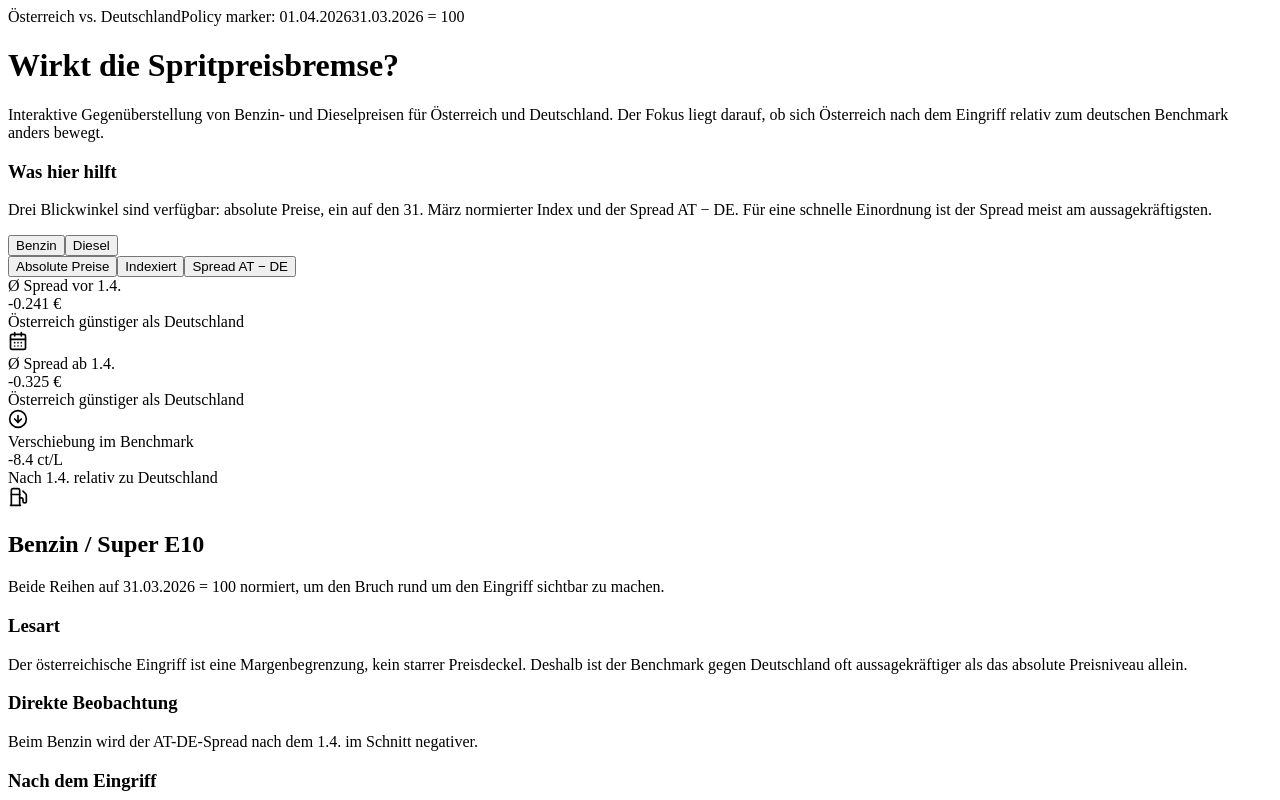
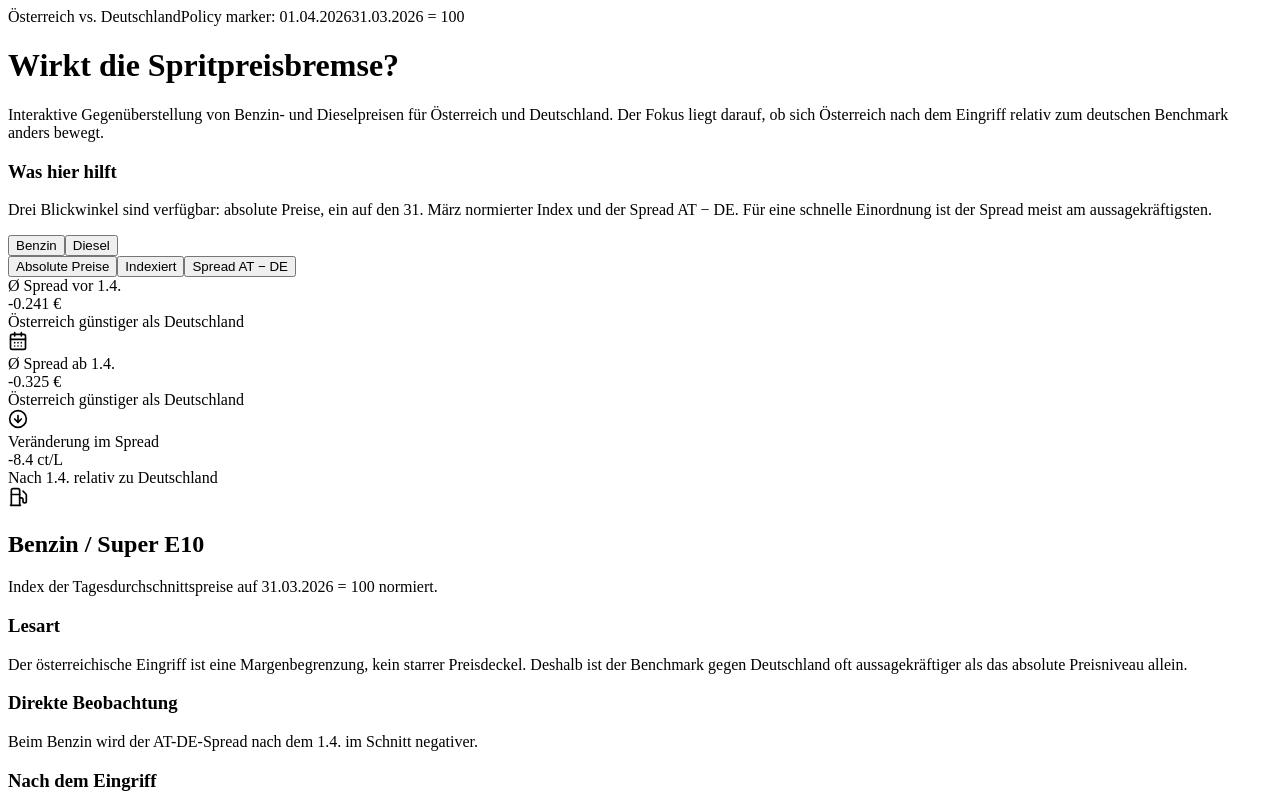
Before and after one commit to maxgoedl/Spritpreisbremse, a React (Vite) app: page / in a window 1280 px wide. Shown: the top 800 px of the page. Built offline with nearby package versions, Linux system fonts and the light colour scheme; the HTML template or start-up script is replaced by a standard one.

Commit message:
Update App.jsx

```diff
--- a/src/App.jsx
+++ b/src/App.jsx
@@ -141,7 +141,7 @@ function FuelChart({ fuel, mode }) {
           icon={ArrowDownCircle}
         />
         <StatCard
-          title="Verschiebung im Benchmark"
+          title="Veränderung im Spread"
           value={`${shift < 0 ? '-' : '+'}${Math.abs(shift * 100).toFixed(1)} ct/L`}
           subtitle="Nach 1.4. relativ zu Deutschland"
           icon={Icon}
@@ -152,9 +152,9 @@ function FuelChart({ fuel, mode }) {
         <div className="chart-head">
           <h2>{cfg.label}</h2>
           <p>
-            {mode === 'absolute' && 'Tagespreise in Österreich und Deutschland.'}
-            {mode === 'index' && 'Beide Reihen auf 31.03.2026 = 100 normiert, um den Bruch rund um den Eingriff sichtbar zu machen.'}
-            {mode === 'spread' && 'Spread = Österreich minus Deutschland. Eine fallende Linie bedeutet: Österreich wird relativ günstiger.'}
+            {mode === 'absolute' && 'Tagesdurchschnittspreise in Österreich und Deutschland (in €).'}
+            {mode === 'index' && 'Index der Tagesdurchschnittspreise auf 31.03.2026 = 100 normiert.'}
+            {mode === 'spread' && 'Differenz zwischen Tagesdurchschnittspreisen in Österreich und Deutschland (in €).'}
           </p>
         </div>
 
```
